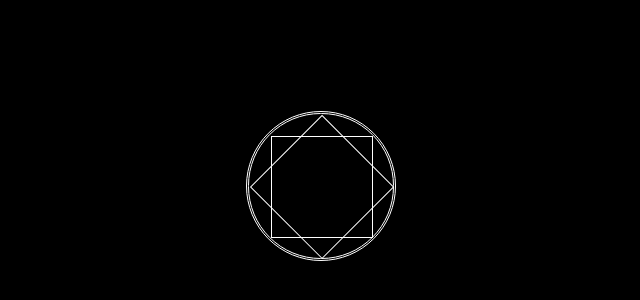
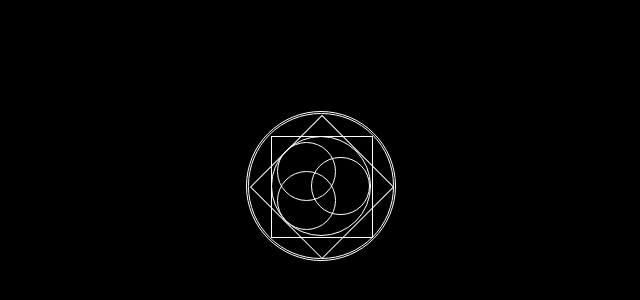
Before and after one commit to togana/sample-magic-square, a website: page public/index.html in a window 1280 px wide. Shown: the part 214-514 px from the top of the page, without its empty margins (319-959 px from the left). Drawn offline with Linux system fonts and the light colour scheme.

Commit message:
中に3つの円を足した

```diff
--- a/public/index.html
+++ b/public/index.html
@@ -11,6 +11,11 @@
   <div class="magic-square-container">
     <div class="magic-square-outline">
       <div class="magic-square-inner">
+        <div class="magic-square-inner-circle">
+          <div class="magic-square-inner-circle-top-left"></div>
+          <div class="magic-square-inner-circle-right"></div>
+          <div class="magic-square-inner-circle-bottom-left"></div>
+        </div>
       </div>
     </div>
   </div>
--- a/public/style.css
+++ b/public/style.css
@@ -19,7 +19,11 @@ body {
 }
 
 .magic-square-outline,
-.magic-square-inner {
+.magic-square-inner,
+.magic-square-inner-circle,
+.magic-square-inner-circle-top-left,
+.magic-square-inner-circle-bottom-left,
+.magic-square-inner-circle-right {
   position: relative;
   width: 100%;
   height: 100%;
@@ -33,6 +37,38 @@ body {
   left: 1%;
   width: 98%;
   height: 98%;
+}
+
+.magic-square-inner-circle {
+  position: absolute;
+  top: 15%;
+  left: 15%;
+  width: 70%;
+  height: 70%;
+}
+
+.magic-square-inner-circle-top-left,
+.magic-square-inner-circle-bottom-left,
+.magic-square-inner-circle-right {
+  width: 60%;
+  height: 60%;
+}
+
+.magic-square-inner-circle-top-left {
+  top: 5%;
+  left: 5%;
+}
+
+.magic-square-inner-circle-bottom-left {
+  position: absolute;
+  bottom: 5%;
+  left: 5%;
+}
+
+.magic-square-inner-circle-right {
+  position: absolute;
+  top: 20%;
+  right: 0%;
 }
 
 .magic-square-inner::before,
```
